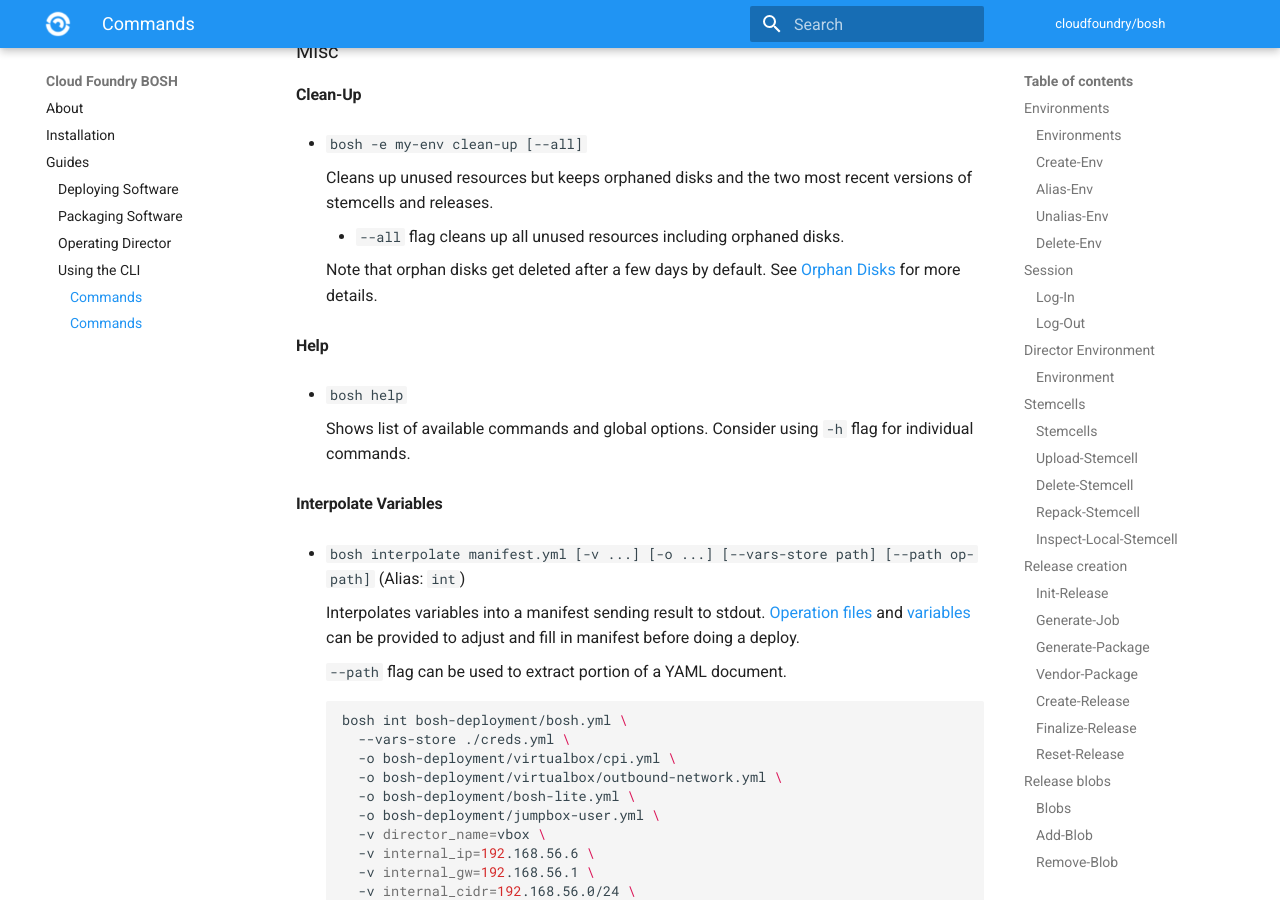
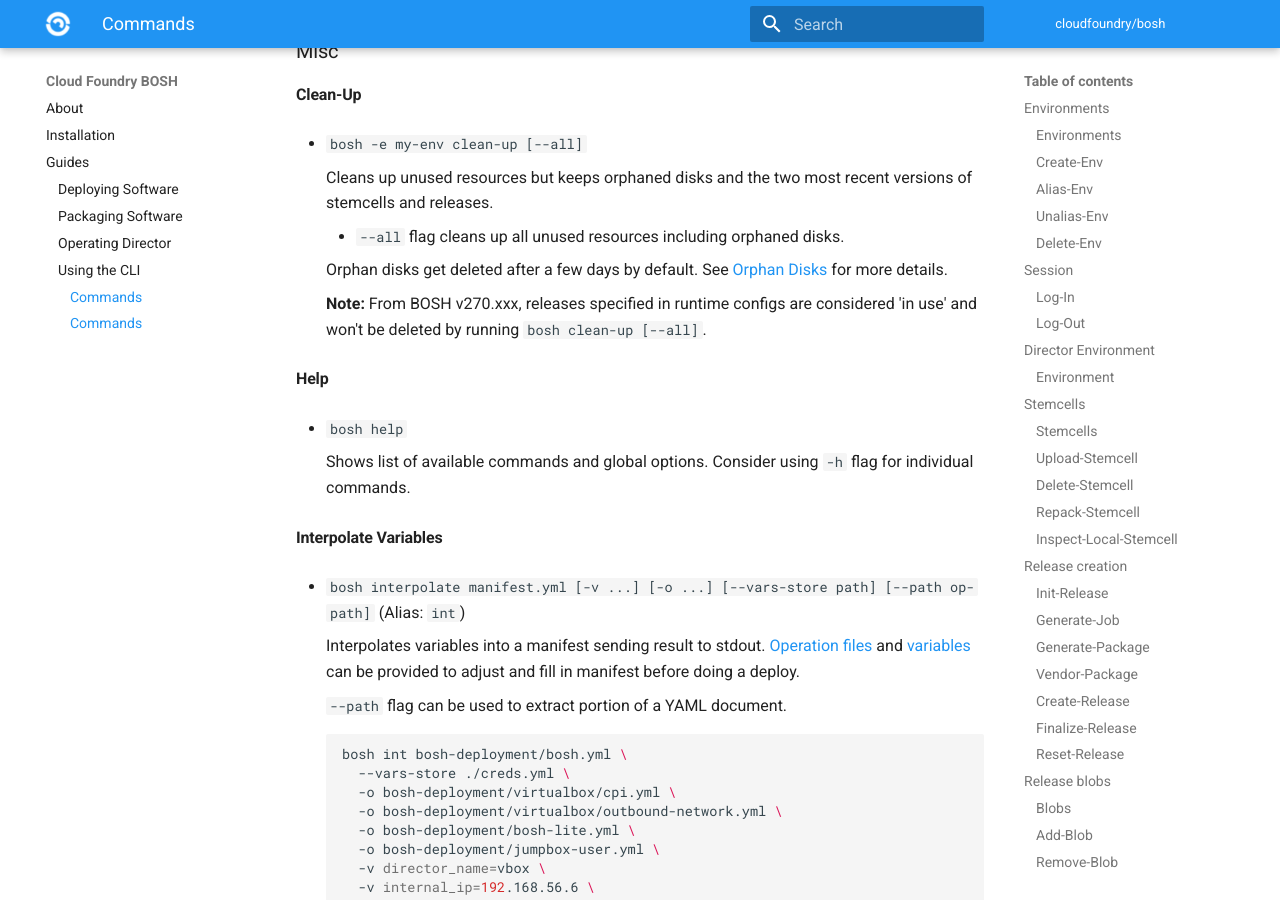
Before and after one commit to cloudfoundry/docs-bosh, an MkDocs documentation site: the page built from content/cli-v2.md, in a window 1280 px wide and 900 px high, scrolled down 30891 px. Built offline with MkDocs 1.6.1 and Material for MkDocs 9.7.7, drawn with Linux system fonts in a browser that asks for light colours; old or Windows-style settings are respelled for this version of MkDocs.

Commit message:
Document new `clean-up` behavior on releases on cloud configs
[#167795212](https://www.pivotaltracker.com/story/show/167795212)

```diff
--- a/content/cli-v2.md
+++ b/content/cli-v2.md
@@ -1392,7 +1392,9 @@ See [CPI config](cpi-config.md).
 
     - `--all` flag cleans up all unused resources including orphaned disks.
 
-    Note that orphan disks get deleted after a few days by default. See [Orphan Disks](persistent-disks.md#orphaned-disks) for more details.
+    Orphan disks get deleted after a few days by default. See [Orphan Disks](persistent-disks.md#orphaned-disks) for more details.
+
+    **Note:** From BOSH v270.xxx, releases specified in runtime configs are considered 'in use' and won't be deleted by running `bosh clean-up [--all]`.
 
 
 #### Help {: #help }
```
